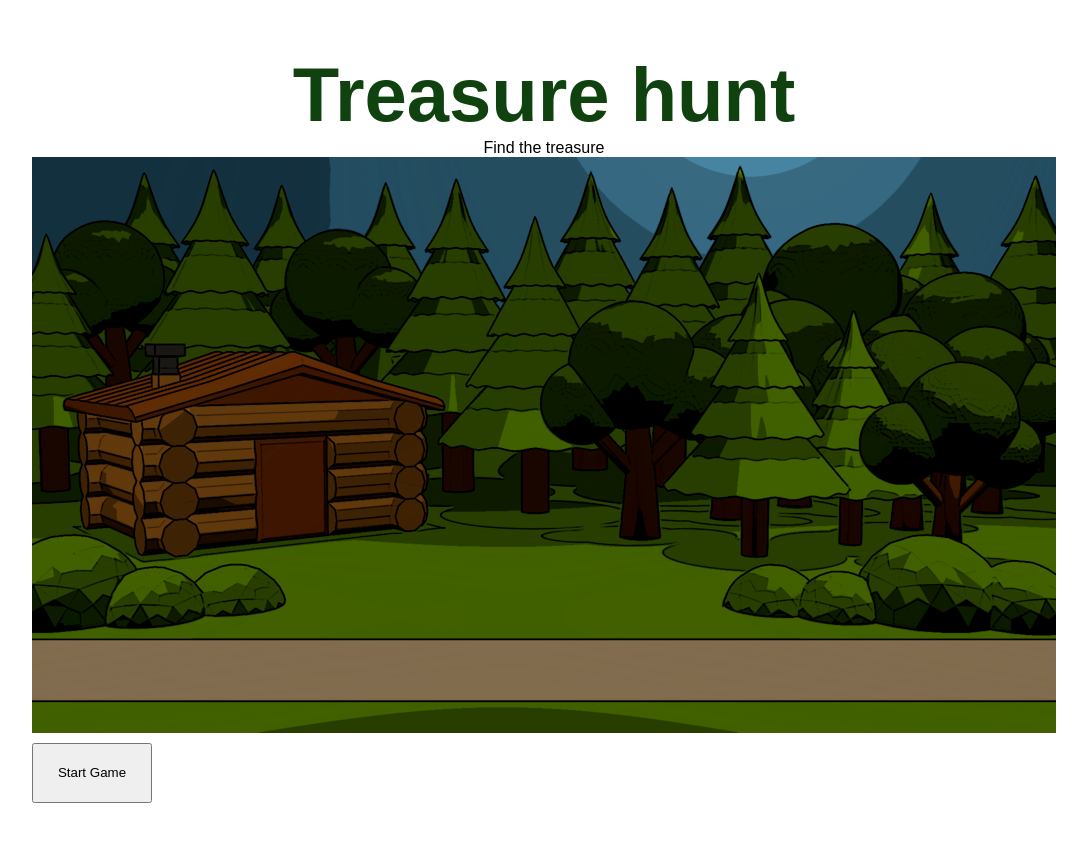
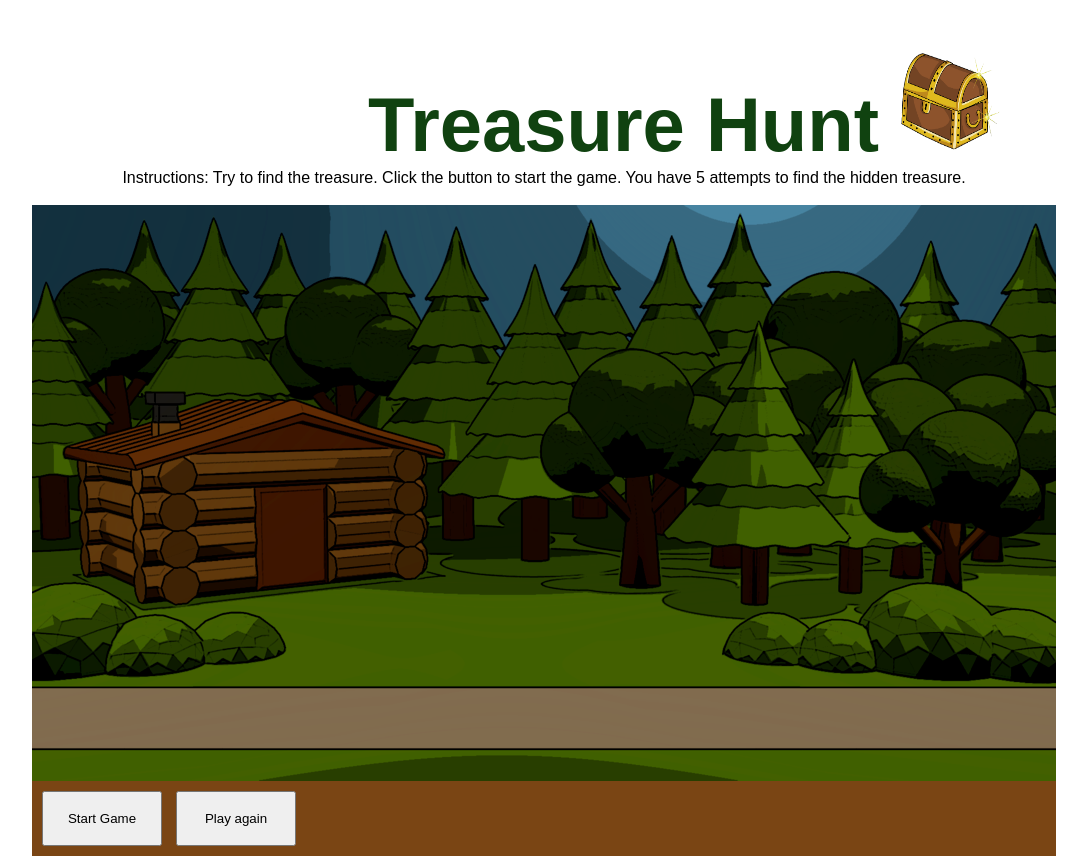
Before and after one commit to ryan1002/wdi-project-1, a PHP site: page / in a window 1360 px wide. Shown: the whole page, without its empty margins (136-1223 px from the left). Before the commit the page ends 803 px from the top, so only its background shows below. Run offline with PHP 8.4, Linux system fonts and the light colour scheme; some libraries are stand-ins or nearby versions; some web fonts are replaced.

Commit message:
Added treasure image to title, also adjusted css file slightly to accommodate buttons.

```diff
--- a/css/style.css
+++ b/css/style.css
@@ -1,8 +1,21 @@
+body {
+/*  background: url('../images/background.jpg') no-repeat;*/
+
+
+}
+
+img {
+
+}
+
 h1 {
-  font-family: 'Denk One', sans-serif;
+  font-family: "Denk One", sans-serif;
   text-align: center;
   font-size: 76px;
-  color: #104210;
+  color: rgb(16, 66, 16);
+  /*border: 1px solid green;*/
+  width: 1024px;
+  margin-left: 300px;
 }
 
 p {
@@ -34,14 +47,19 @@ p {
 #button-position {
   margin: 0 auto;
   width: 1024px;
-  height: 60px;
- /* background-color: rgb(122, 69, 20);*/
+  height: 75px;
+  background-color: rgb(122, 69, 20);
 
-}
-button {
-  width: 120px;
-  height: 60px;
-  margin-top: 10px;
 
 
 }
+
+button {
+  width: 120px;
+  height: 55px;
+  margin-top: 10px;
+  margin-left: 10px;
+}
+#instructions {
+  font-size: 16px;
+}
--- a/home.html
+++ b/home.html
@@ -9,12 +9,22 @@
   <script src="js/app.js"></script>
 </head>
 <body>
-  <h1>Treasure hunt</h2>
-  <p>Find the treasure</p>
+
+<header>
+  <h1>Treasure Hunt <img src="images/treasure_chest.png" width="100px" height="100px"></h2>
+
+</header>
+  <p id="instructions">Instructions: Try to find the treasure. Click the button to start the game. You have 5 attempts to find the hidden treasure.</p><br>
+
+<!--   <audio controls autoplay="loop">
+    <source src="sounds/forest_sound.mp3" type="audio/mpeg">
+  </audio> -->
+
   <div id="gameBoard"></div>
 
   <div id="button-position">
     <button id="start">Start Game</button>
+    <button id="play again"> Play again</button>
 
     <p id="display-text"></p>
   </div>
```
Also changed, not shown: images/background.jpg (added), images/header_image.png (added), images/treasure_chest.png (added), 1 other file.
